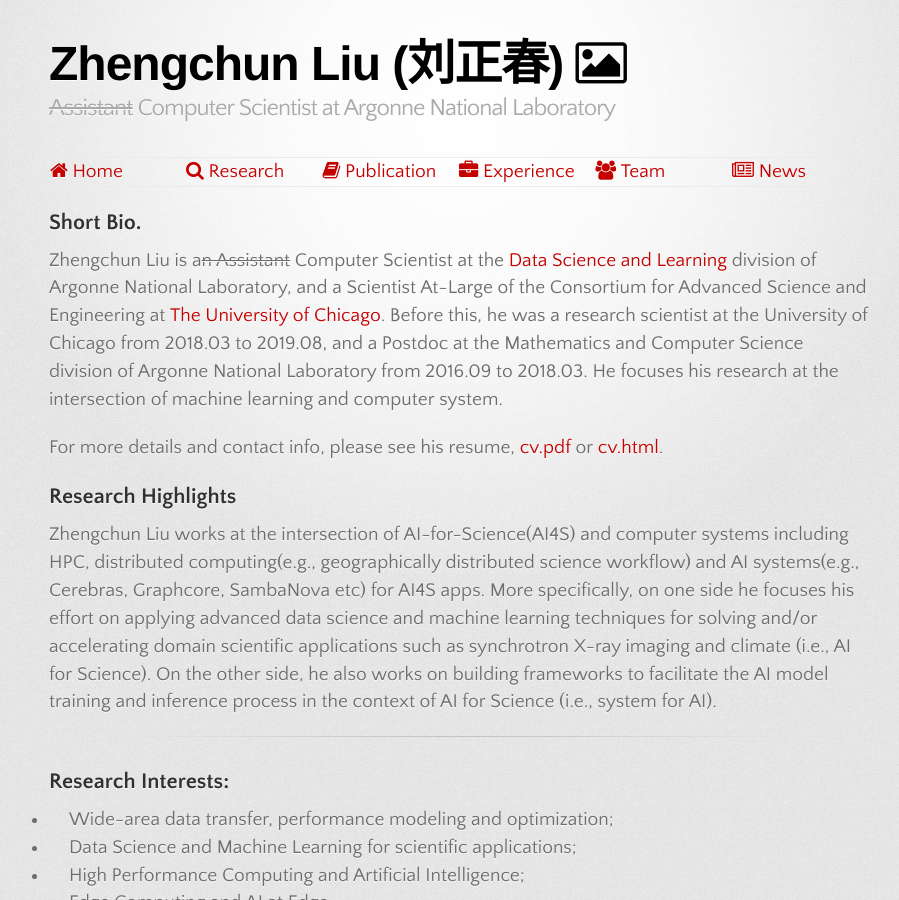
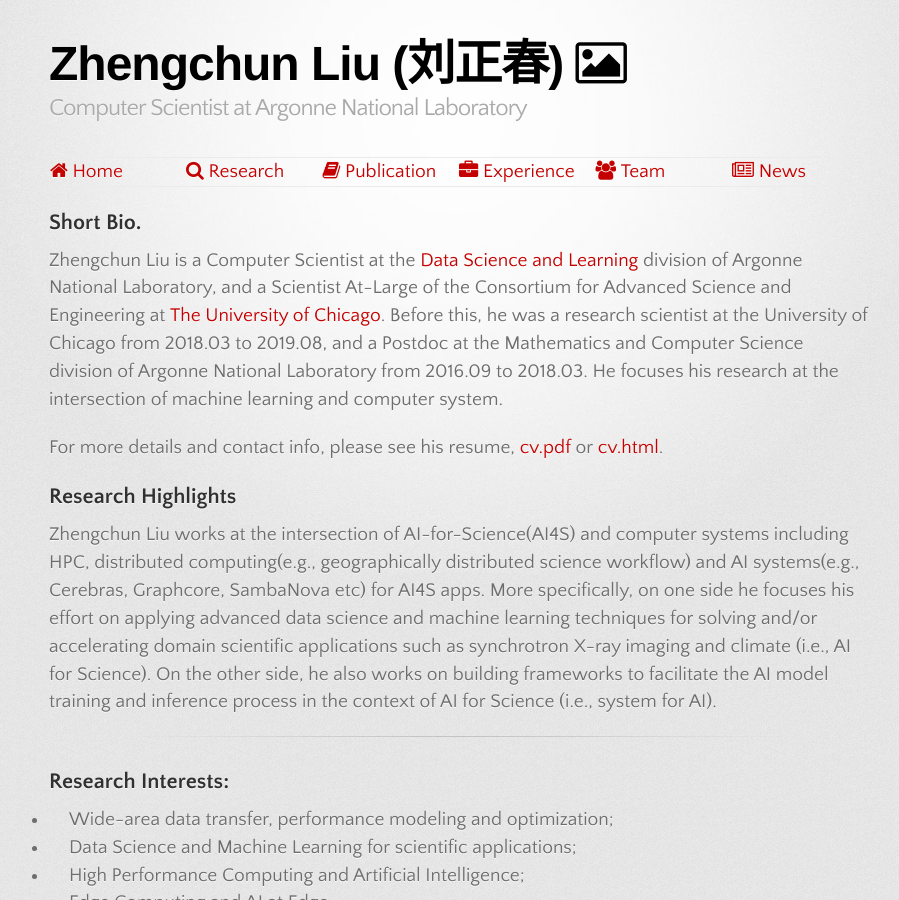
Before and after one commit to lzhengchun/lzhengchun.github.io, a Jekyll site: the page built from index.md, in a window 1280 px wide and 900 px high. Shown: the whole window, without its empty margins (181-1080 px from the left). Built offline with Jekyll 4.4.1, drawn with Linux system fonts in a browser that asks for light colours; some web fonts are replaced.

Commit message:
add, delete, polish etc.

```diff
--- a/_layouts/default.html
+++ b/_layouts/default.html
@@ -23,7 +23,7 @@
 
         <header>
           <h1><a target="_blank" href="img/headshots-201704.jpg" <span> <font color="black">Zhengchun Liu (刘正春)  <i class="fa fa-picture-o fa-1x" aria-hidden="true"></i></font> </span></a></h1>
-          <h2><s>Assistant</s> Computer Scientist at Argonne National Laboratory</h2>
+          <h2>Computer Scientist at Argonne National Laboratory</h2>
         </header>
 
         <section id="downloads" class="clearfix">
--- a/index.md
+++ b/index.md
@@ -4,7 +4,7 @@
 ---
 
 ## Short Bio.
-Zhengchun Liu is a~~n Assistant~~ Computer Scientist at the [Data Science and Learning](http://www.anl.gov/dsl) division of Argonne National Laboratory, and a Scientist At-Large of the Consortium for Advanced Science and Engineering at [The University of Chicago](https://www.uchicago.edu/). Before this, he was a research scientist at the University of Chicago from 2018.03 to 2019.08, and a Postdoc at the Mathematics and Computer Science division of Argonne National Laboratory from 2016.09 to 2018.03. He focuses his research at the intersection of machine learning and computer system.
+Zhengchun Liu is a Computer Scientist at the [Data Science and Learning](http://www.anl.gov/dsl) division of Argonne National Laboratory, and a Scientist At-Large of the Consortium for Advanced Science and Engineering at [The University of Chicago](https://www.uchicago.edu/). Before this, he was a research scientist at the University of Chicago from 2018.03 to 2019.08, and a Postdoc at the Mathematics and Computer Science division of Argonne National Laboratory from 2016.09 to 2018.03. He focuses his research at the intersection of machine learning and computer system.
 
 For more details and contact info, please see his resume, <a href="file/Zhengchun_Liu_CV.pdf" target="_blank">cv.pdf</a> or <a href="file/Zhengchun_Liu_CV.html" target="_blank">cv.html</a>.
 
```
Also changed, not shown: 6 other files.
